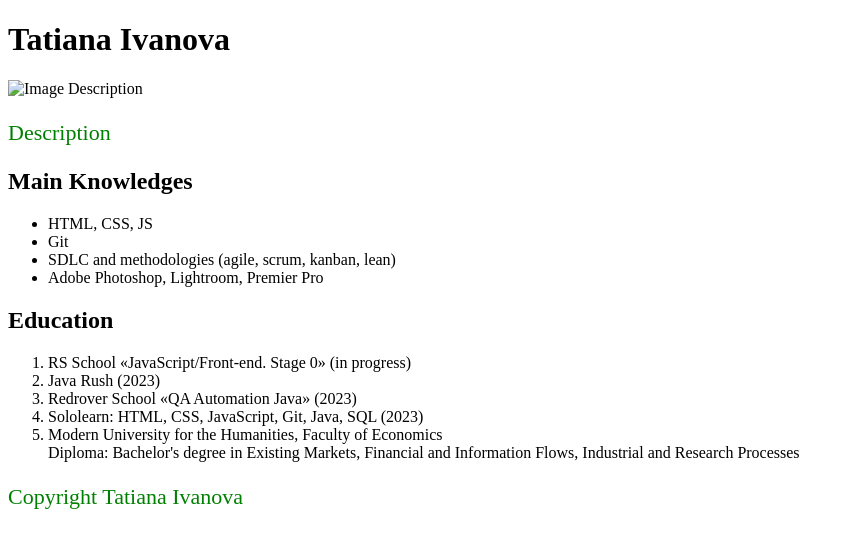
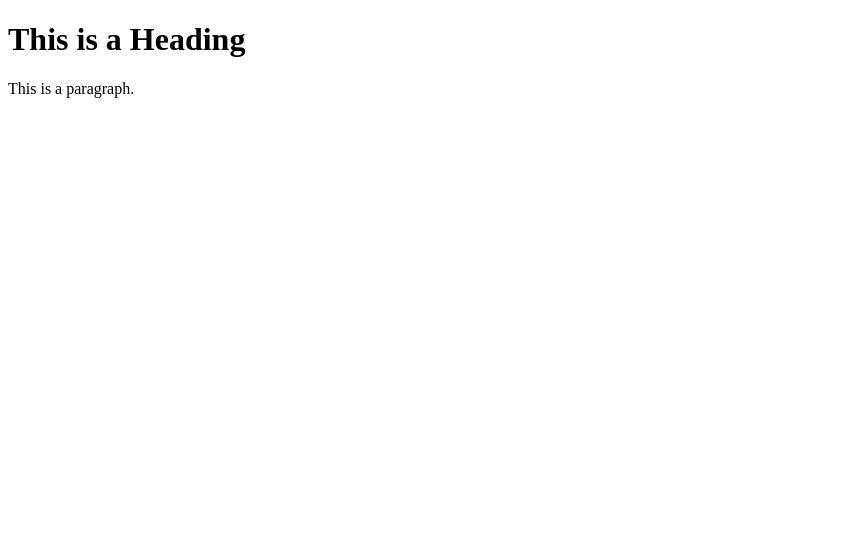
Before and after one commit to Eternityde/rsschool-cv, a plain HTML site: page index.html in a window 1280 px wide. Shown: the whole page, without its empty margins (0-854 px from the left). Drawn offline with Linux system fonts and the light colour scheme.

Commit message:
docs:Update index.html

```diff
--- a/index.html
+++ b/index.html
@@ -1,40 +1,12 @@
-<!DOCTYPE html>
-<html lang="en">
+ <!DOCTYPE html>
+<html>
 <head>
-  <meta charset="utf-8">
-  <meta name="viewport" content="width=device-width">
-  <title>CV</title>
-  <link rel="stylesheet" href="style.css">
+<title>Page Title</title>
 </head>
 <body>
-  <header>
-    <h1>Tatiana Ivanova</h1>
-    <img src="image.jpg" alt="Image Description">
-    <p>Description</p>
-  </header>
-  <section>
-    <h2>Main Knowledges</h2>
-    <ul>
-      <li>HTML, CSS, JS</li>
-      <li>Git</li>
-      <li>SDLC and methodologies (agile, scrum, kanban, lean)</li>
-      <li>Adobe Photoshop, Lightroom, Premier Pro</li>
-    </ul>
-  </section>
-  <section>
-    <h2>Education</h2>
-    <ol>
-      <li>RS School «JavaScript/Front-end. Stage 0» (in progress)</li>
-      <li>Java Rush (2023)</li>
-      <li>Redrover School «QA Automation Java» (2023)</li>
-      <li>Sololearn: HTML, CSS, JavaScript, Git, Java, SQL (2023)</li>
-      <li>Modern University for the Humanities, Faculty of Economics<br>
-        Diploma: Bachelor's degree in Existing Markets,
-        Financial and Information Flows, Industrial and Research Processes</li>
-    </ol>
-  </section>
-  <footer>
-    <p>Copyright Tatiana Ivanova</p>
-  </footer>
+
+<h1>This is a Heading</h1>
+<p>This is a paragraph.</p>
+
 </body>
 </html>
```
